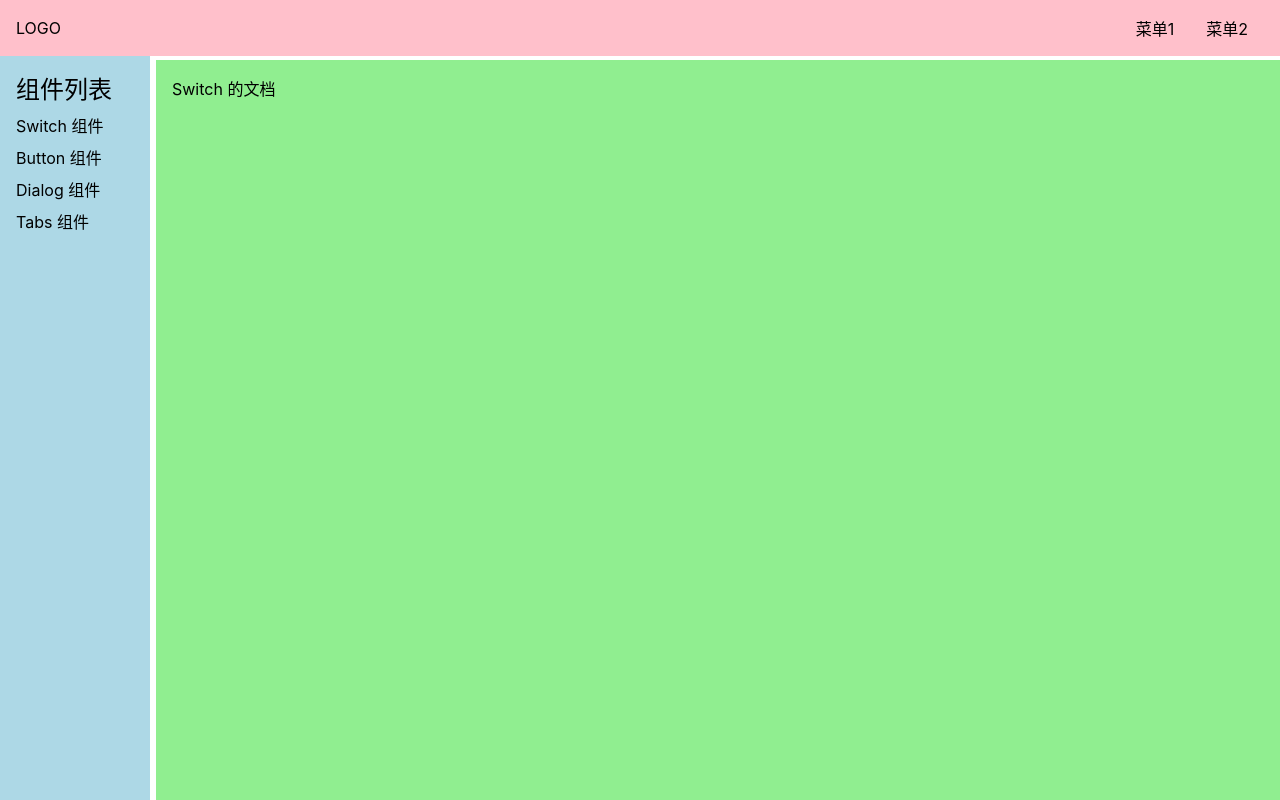
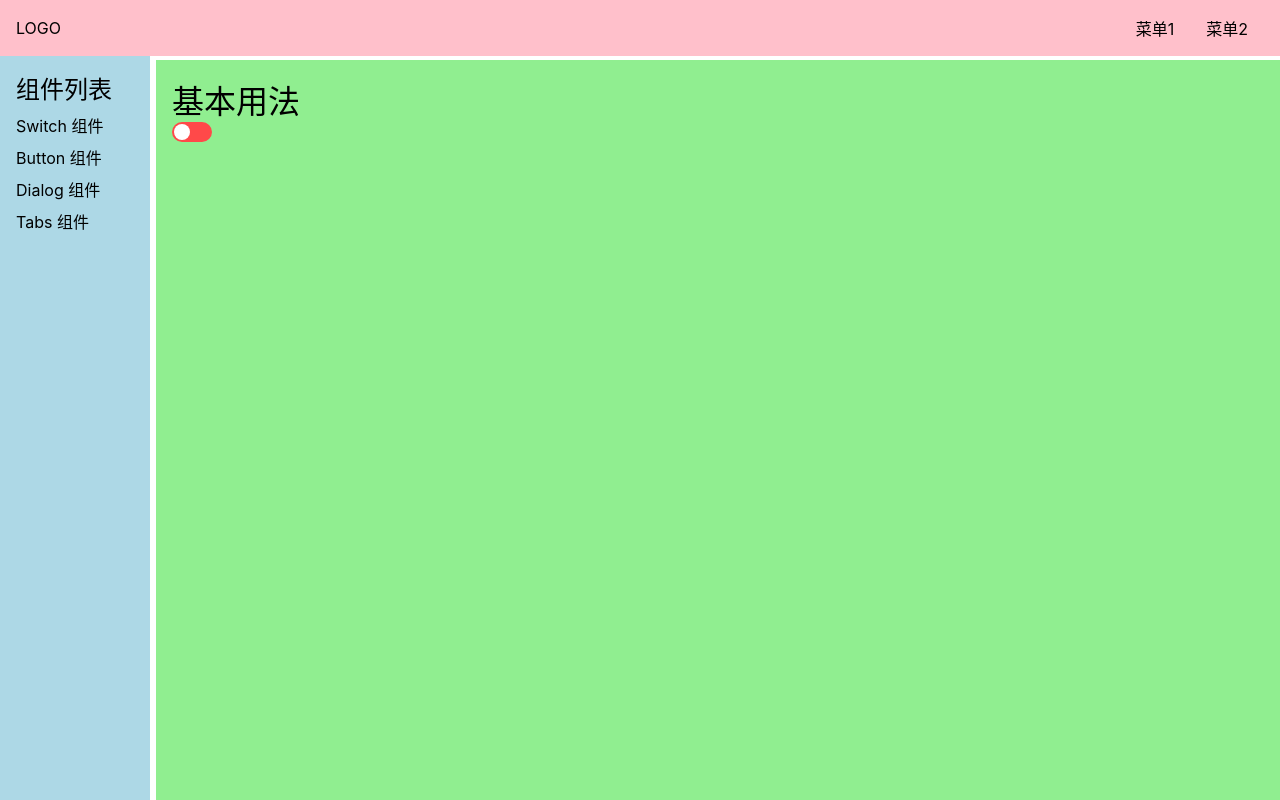
Before and after one commit to JunHooo/Sip-UI-web, a Vue app: page /#/doc/switch in a window 1280 px wide. Built offline with nearby package versions, Linux system fonts and the light colour scheme.

Commit message:
创建switch组件

```diff
--- a/src/components/Nav.vue
+++ b/src/components/Nav.vue
@@ -5,7 +5,7 @@
       <li>菜单1</li>
       <li>菜单2</li>
     </ul>
-    <span class="toggleAside"  @click="toggleMenu">1</span>
+    <span class="toggleAside"  @click="toggleMenu"></span>
   </div>
 </template>
 <script lang="ts">
--- a/src/components/SwitchDemo.vue
+++ b/src/components/SwitchDemo.vue
@@ -1,15 +1,24 @@
 <template>
   <div>
-    Switch 的文档
+    <!--    <Switch :value="value" @update:value="value=$event"></Switch>-->
+    <h1>基本用法</h1>
+    <Switch v-model:value="value" ></Switch>
   </div>
 </template>
 
 <script lang="ts">
+import Switch from '../lib/Switch.vue';
+import {ref} from 'vue';
 export default {
-name: "SwitchDemo"
+name: "SwitchDemo",
+  components: {Switch},
+  setup(){
+    let value=ref(false)
+    return{value}
+  }
+
 }
 </script>
 
 <style lang="scss" scoped>
-
 </style>
--- /dev/null
+++ b/src/lib/Switch.vue
@@ -0,0 +1,51 @@
+<template>
+  <div class="button" @click="move" :class="{check:value}" >
+    <div class="circle"></div>
+  </div>
+</template>
+
+<script lang="ts">
+import {ref} from 'vue';
+
+export default {
+  props:{
+    value:Boolean
+  },
+  name: 'Switch',
+  setup(props,context){
+    const move=()=>{
+       context.emit('update:value',!props.value)
+    }
+    return{move}
+  }
+
+};
+</script>
+
+<style lang="scss" scoped>
+  .button{
+    height: 20px;
+    width: 40px;
+    border-radius: 20px;
+    background: rgb(255, 73, 73);
+    position: relative;
+    > .circle{
+      background: rgb(255, 255, 255);
+      height: 16px;
+      width: 16px;
+      border-radius: 50%;
+      top:2px;
+      left: 2px;
+      position: absolute;
+      transition: left 300ms;
+    }
+  }
+  .check{
+    background: rgb(19, 206, 102);
+
+    > .circle{
+      left: 21px;
+    }
+  }
+
+</style>
```
